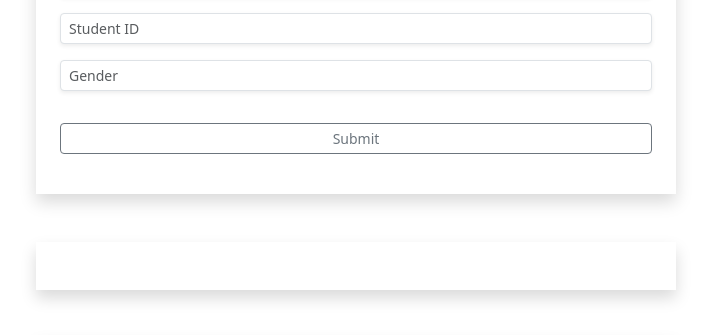
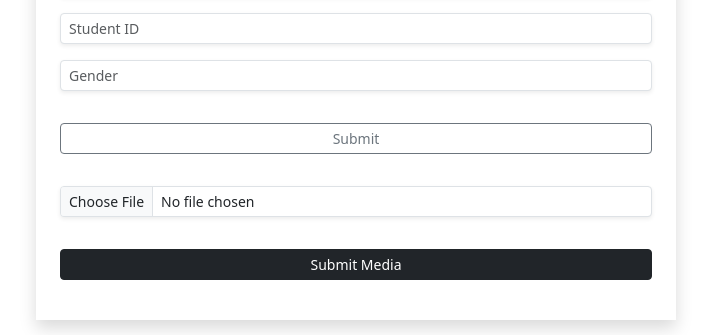
Before and after one commit to Oluwafemi-John1/Realtime-Database, a plain HTML site: page public/index.html in a window 1280 px wide. Shown: the part 160-495 px from the top of the page, without its empty margins (284-995 px from the left). Drawn offline with nearby package versions, Linux system fonts and the light colour scheme; no server answers.

Commit message:
Add file upload functionality to the form in index.html and script.js

```diff
--- a/public/index.html
+++ b/public/index.html
@@ -19,6 +19,9 @@
         placeholder="Student ID" id="studentId">
         <input type="text" class="form-control form-control-sm shadow-sm my-3" placeholder="Gender" id="gender">
         <button class="btn btn-sm btn-outline-secondary w-100 my-3" onclick="submitDetails()">Submit</button>
+        <input type="file" class="form-control form-control-sm shadow-sm my-3" id="media">
+        <div id="showProgress"></div>
+        <button class="btn btn-sm btn-dark w-100 my-3" onclick="submitMedia()">Submit Media</button>
     </div>
 
     <div class="col-lg-6 col-9 shadow mt-lg-5 mt-3 mx-auto p-lg-4 p-3 text-center" id="display">
--- a/public/script.js
+++ b/public/script.js
@@ -1,7 +1,7 @@
 // Import the functions you need from the SDKs you need
 import { initializeApp } from "https://www.gstatic.com/firebasejs/10.11.0/firebase-app.js";
 import { getDatabase, set, ref, onValue } from "https://www.gstatic.com/firebasejs/10.11.0/firebase-database.js";
-import { getStorage, ref as stRef } from "https://www.gstatic.com/firebasejs/10.11.0/firebase-storage.js";
+import { getStorage, ref as stRef, uploadBytesResumable } from "https://www.gstatic.com/firebasejs/10.11.0/firebase-storage.js";
 
 
 // Your web app's Firebase configuration
@@ -70,6 +70,24 @@ const submitAccount = () => {
 }
 window.submitAccount = submitAccount
 
+const submitMedia = () => {
+    const file = media.files[0]
+    console.log(file);
+    const storageRef = stRef(storage, `${file.name}`)
+    const uploadTask = uploadBytesResumable(storageRef, file)
+    uploadTask.on('state_changed',(snapshot)=>{
+        console.log(snapshot);
+        let progress = Math.round((snapshot.bytesTransferred / snapshot.totalBytes) * 100)
+        showProgress.innerHTML = `${progress}% done`
+        if (progress==100) {
+            showProgress.style.color = 'green'
+        } else if (progress < 100) {
+            showProgress.style.color = 'blue'
+        }
+    })
+}
+window.submitMedia = submitMedia
+
 let studentRef = ref(database, 'students')
 // let accRef = ref(database, 'bankDetails')
 
```
